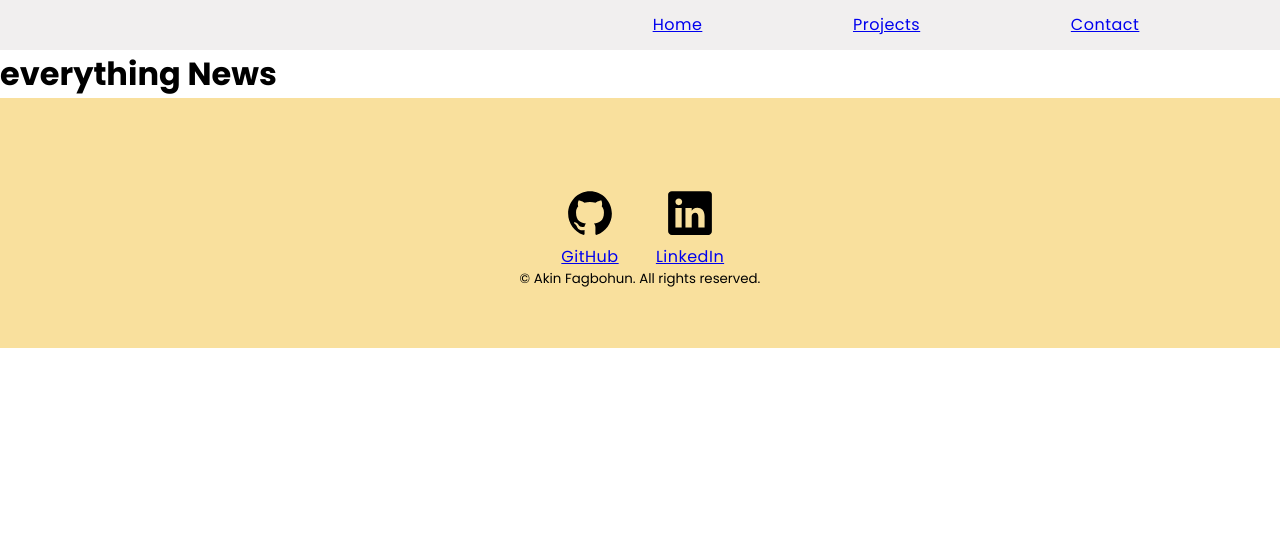
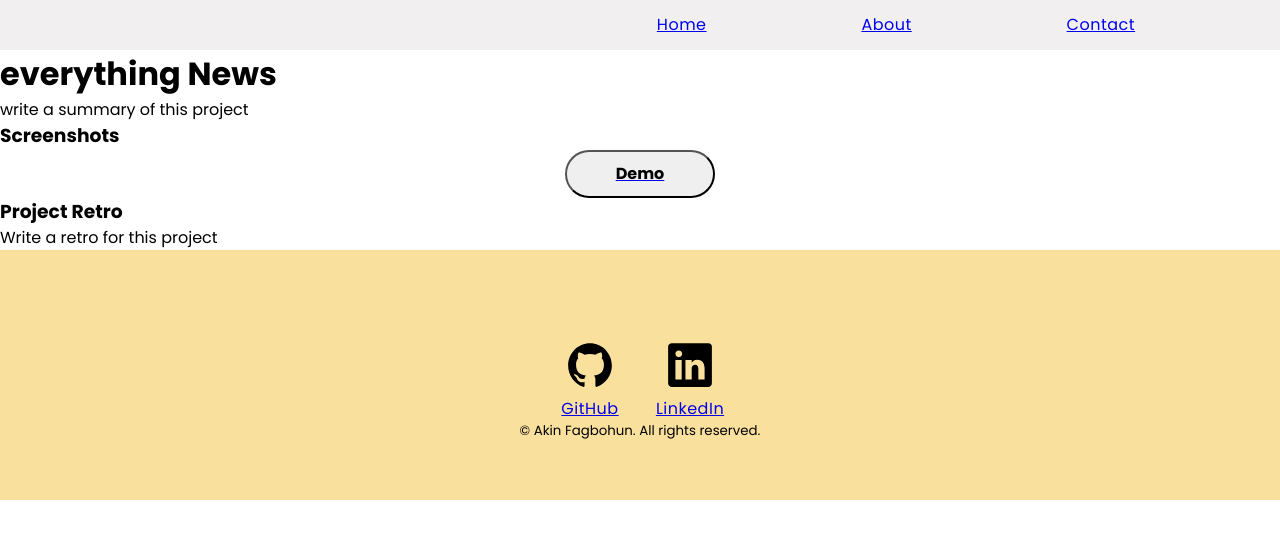
Before and after one commit to akin-fagbohun/react-personal-portfolio, a React (Create React App) app: page /everything-news in a window 1280 px wide. Shown: the top 538 px of the page. Built offline with nearby package versions, Linux system fonts and the light colour scheme.

Commit message:
set up some new endpoints and external links

```diff
--- a/src/App.css
+++ b/src/App.css
@@ -197,6 +197,7 @@ select {
   margin-right: auto;
   width: 150px;
   font-weight: 600;
+  cursor: pointer;
 }
 
 .section-cta-focus {
@@ -209,6 +210,7 @@ select {
   background-color: crimson;
   color: white;
   font-weight: 600;
+  cursor: pointer;
 }
 
 /*   Project Cards   */
--- a/src/App.js
+++ b/src/App.js
@@ -1,9 +1,12 @@
 import { Routes, Route } from 'react-router-dom';
+import './App.css';
 import { Nav } from './components/Nav';
 import { Footer } from './components/Footer';
 import { Home } from './components/Home';
+import { About } from './components/About';
+import { Contact } from './components/Contact';
 import { EverythingNews } from './components/EverythingNews';
-import './App.css';
+import { TechStack } from './components/TechStack';
 
 function App() {
   return (
@@ -11,8 +14,11 @@ function App() {
       <header className="App-header"></header>
       <Nav />
       <Routes>
-        <Route path="/" element={<Home />}></Route>
-        <Route path="/everything-news" element={<EverythingNews />}></Route>
+        <Route path="/" element={<Home />} />
+        <Route path="/about-me" element={<About />} />
+        <Route path="/contact" element={<Contact />} />
+        <Route path="/tech-stack" element={<TechStack />} />
+        <Route path="/everything-news" element={<EverythingNews />} />
       </Routes>
       <Footer />
     </div>
--- /dev/null
+++ b/src/components/About.jsx
@@ -0,0 +1,3 @@
+export const About = () => {
+  return <h1>About</h1>;
+};
--- /dev/null
+++ b/src/components/Contact.jsx
@@ -0,0 +1,3 @@
+export const Contact = () => {
+  return <h1>Contact</h1>;
+};
--- a/src/components/EverythingNews.jsx
+++ b/src/components/EverythingNews.jsx
@@ -1,3 +1,14 @@
+import { CtaButtonExternal } from './icons/reusables/CtaButtonExternal';
+
 export const EverythingNews = () => {
-  return <h1>everything News</h1>;
+  return (
+    <main>
+      <h1>everything News</h1>
+      <p>write a summary of this project</p>
+      <h3>Screenshots</h3>
+      <CtaButtonExternal destination={'https://everything-news.netlify.app/'} buttonText={'Demo'} />
+      <h3>Project Retro</h3>
+      <p>Write a retro for this project</p>
+    </main>
+  );
 };
--- a/src/components/Home.jsx
+++ b/src/components/Home.jsx
@@ -5,7 +5,7 @@ import { Css3Logo } from './icons/Css3Logo';
 import { NodeLogo } from './icons/NodeLogo';
 import { ReactLogo } from './icons/ReactLogo';
 import { ArrowForwardCircle } from '../components/icons/sprites/ArrowForwardCircle';
-import { LearnMoreButton } from './icons/reusables/LearnMoreButton';
+import { CtaButtonInternal } from './icons/reusables/CtaButtonInternal';
 
 export const Home = () => {
   // const navigate = useNavigate();
@@ -67,7 +67,7 @@ export const Home = () => {
           <ReactLogo />
           <GitLogo />
         </div>
-        <LearnMoreButton destination={'../tech-stack'} />
+        <CtaButtonInternal destination={'../tech-stack'} buttonText={'Learn more'} />
       </section>
     </main>
   );
--- a/src/components/Nav.jsx
+++ b/src/components/Nav.jsx
@@ -18,10 +18,10 @@ export const Nav = () => {
           </li>
           <li>
             <NavLink
-              to="/projects"
+              to="/about-me"
               className={({ isActive }) => (isActive ? activeClassName : undefined)}
             >
-              Projects
+              About
             </NavLink>
           </li>
           <li>
--- /dev/null
+++ b/src/components/TechStack.jsx
@@ -0,0 +1,3 @@
+export const TechStack = () => {
+  return <h1>Technologies</h1>;
+};
--- /dev/null
+++ b/src/components/icons/reusables/CtaButtonExternal.jsx
@@ -0,0 +1,32 @@
+import { useState } from 'react';
+// import { useNavigate } from 'react-router-dom';
+
+export const CtaButtonExternal = ({ destination, buttonText }) => {
+  const [hover, setHover] = useState(false);
+
+  // const navigate = useNavigate();
+
+  const toggleHover = () => {
+    if (hover === hover) setHover(!hover);
+  };
+
+  if (!hover) {
+    return (
+      <a target="_blank" href={destination} rel="noreferrer">
+        <button onMouseEnter={() => toggleHover()} className="section-cta">
+          {buttonText}
+        </button>
+      </a>
+    );
+  }
+
+  if (hover) {
+    return (
+      <a target="_blank" href={destination} rel="noreferrer">
+        <button onMouseLeave={() => toggleHover()} className="section-cta-focus">
+          {buttonText}
+        </button>
+      </a>
+    );
+  }
+};
--- a/src/components/icons/reusables/LearnMoreButton.jsx
+++ b/src/components/icons/reusables/CtaButtonInternal.jsx
@@ -1,7 +1,7 @@
 import { useState } from 'react';
 import { useNavigate } from 'react-router-dom';
 
-export const LearnMoreButton = ({ destination }) => {
+export const CtaButtonInternal = ({ destination, buttonText }) => {
   const [hover, setHover] = useState(false);
 
   const navigate = useNavigate();
@@ -17,7 +17,7 @@ export const LearnMoreButton = ({ destination }) => {
         onMouseEnter={() => toggleHover()}
         className="section-cta"
       >
-        Learn more
+        {buttonText}
       </button>
     );
   }
@@ -29,7 +29,7 @@ export const LearnMoreButton = ({ destination }) => {
         onMouseLeave={() => toggleHover()}
         className="section-cta-focus"
       >
-        Learn more
+        {buttonText}
       </button>
     );
   }
```
